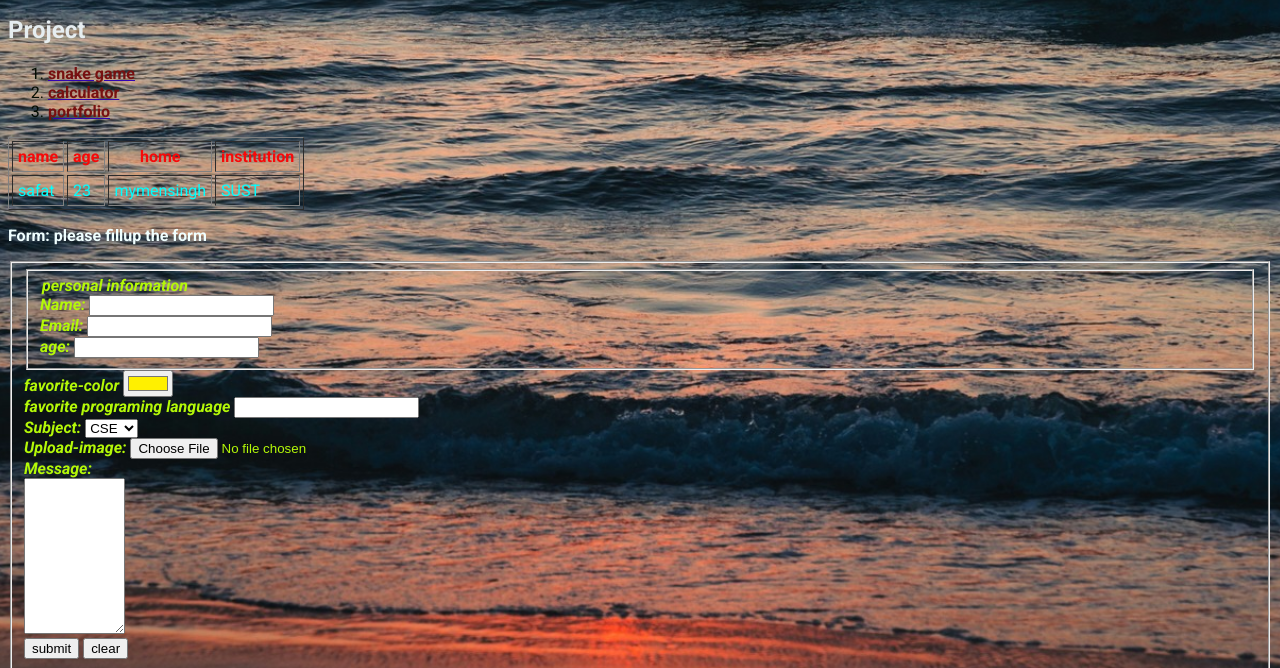
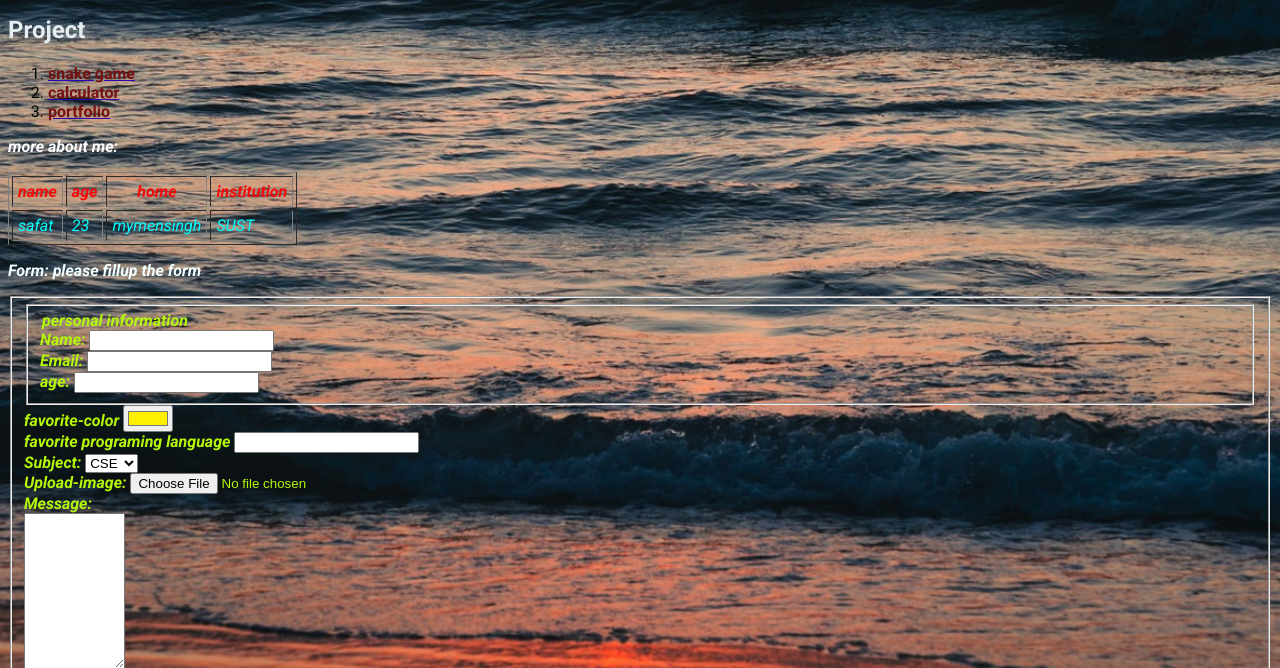
Before and after one commit to safatswe/portfolio-html, a plain HTML site: page index.html in a window 1280 px wide. Shown: the part 824-1492 px from the top of the page. Drawn offline with Linux system fonts and the light colour scheme.

Commit message:
another commit

```diff
--- a/index.html
+++ b/index.html
@@ -107,6 +107,7 @@
         </ol>
        </section>
        <section id="table">
+       <strong><em> <p style="color: rgb(251, 252, 255);">more about me:</p></strong>
     <table border="1" cellpadding="5" cellspacing=3"  >
         <thead style="color: rgb(247, 9, 9);">
             <tr>
```
